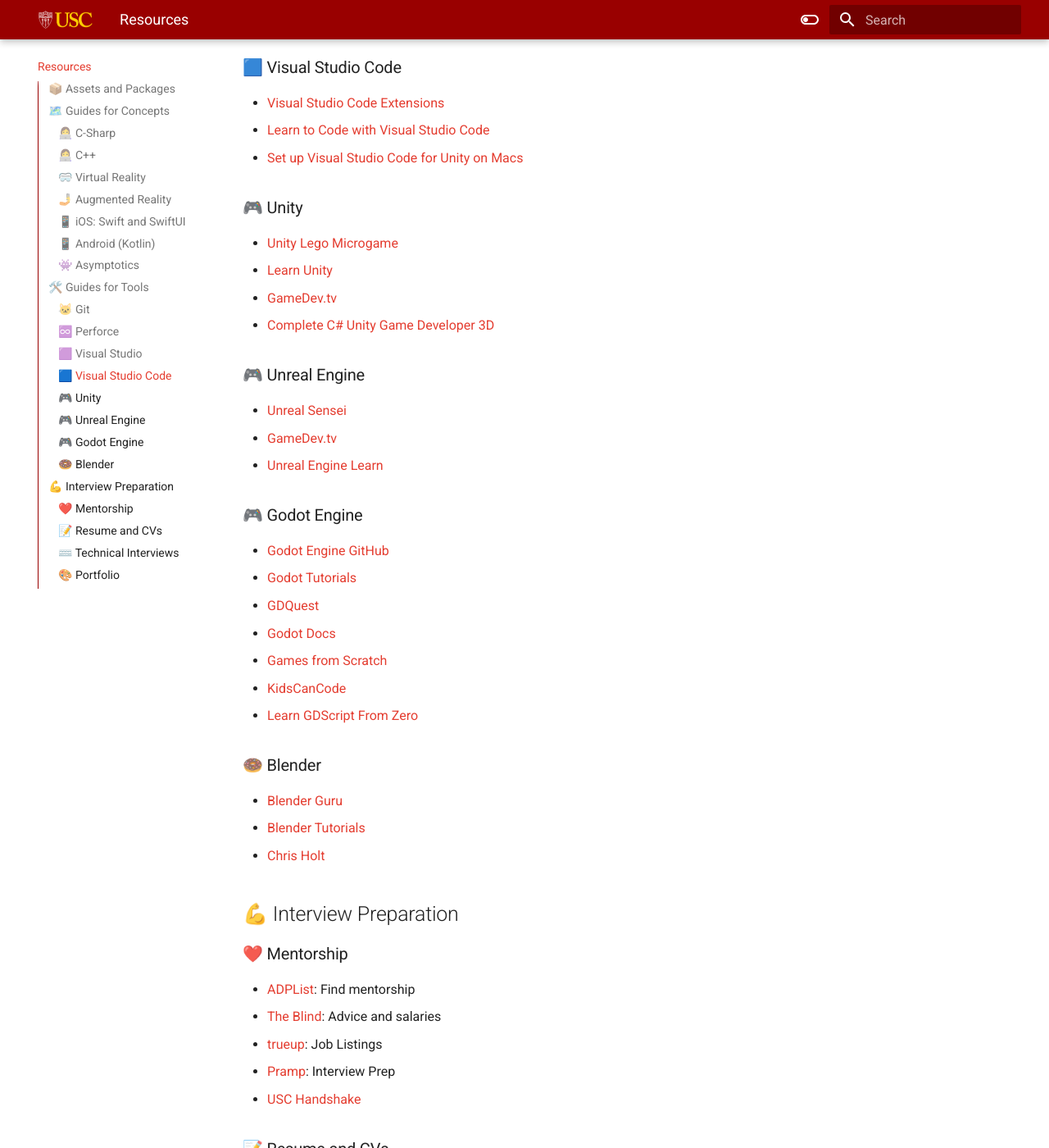
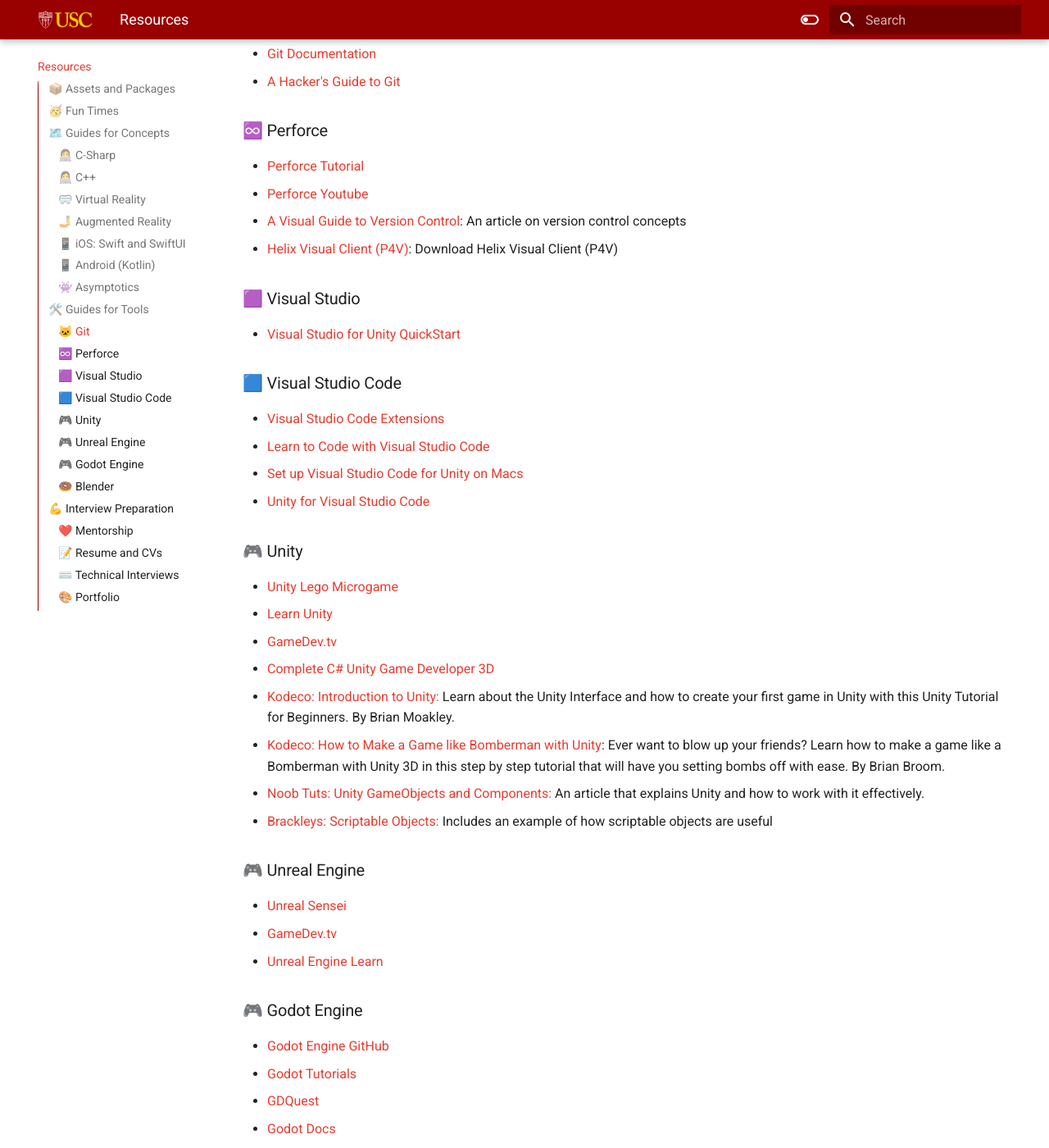
Before and after one commit to usc-ctin583/usc-ctin583.github.io, an MkDocs documentation site: the page built from docs/resources.md, in a window 1280 px wide and 1400 px high, scrolled down 2196 px. Shown: the whole window at 82% size. Built offline with MkDocs 1.6.1 and Material for MkDocs 9.7.7, drawn with Linux system fonts in a browser that asks for light colours; some of the changed text lies outside the part shown.

Commit message:
include sean's resources

```diff
--- a/docs/resources.md
+++ b/docs/resources.md
@@ -3,6 +3,14 @@
 ## 📦 Assets and Packages
 * [Yarn Spinner](): Open-source tool for writing game dialogue
 * [Kenny](https://kenney.nl/): Free game assets
+
+## 🥳 Fun Times
+* [My First 10 Years of Game Development](https://www.youtube.com/watch?v=egukLtEhyP0&ab_channel=SebastianLague): A YouTube video by Sebastian Lague
+* [16 Ways to Kill a Vampire at McDonalds](https://ifdb.org/viewgame?id=s8oklhvdqoo5dv4l): Text adventure game
+* [Lost Pig](https://ifdb.org/viewgame?id=mohwfk47yjzii14w): Text adventure game
+* [Queers in Love at the End of the World](https://w.itch.io/end-of-the-world): NSFW Text adventure game
+* [With Those We Love Alive](https://xrafstar.monster/games/twine/wtwla/): Text adventure game
+* [The Tiniest Room](https://erik108.itch.io/the-tiniest-room): Text adventure game
 
 ## 🗺️ Guides for Concepts
 ### 👩‍💻 C-Sharp
@@ -27,6 +35,7 @@
 * [Create a Multiplayer iOS Game](https://www.youtube.com/watch?v=Snl3oxPifWo&t=1304s&ab_channel=AnyoneCanCode)
 * [Unity Apple Game Center Documentation](https://docs.unity.com/ugs/en-us/manual/authentication/manual/platform-signin-apple-game-center)
 * [Apple Unity Plug-Ins](https://github.com/apple/unityplugins)
+
 ### 📱 Android (Kotlin)
 * [Modern Android App Architecture](https://developer.android.com/courses/pathways/android-architecture)
 * [Android Basics in Kotlin](https://developer.android.com/courses/android-basics-kotlin/course?gclid=Cj0KCQjw84anBhCtARIsAISI-xcH2m9fyvLeWzDrAhPfUWyclJnfLBguh1Ft1AcS-ceRFz-XU3FFsXcaAsOmEALw_wcB&gclsrc=aw.ds)
@@ -41,6 +50,7 @@
 * [Big-O Cheat Sheat](https://www.bigocheatsheet.com/)
 * [USFCA Visualizations](https://www.cs.usfca.edu/~galles/visualization/Algorithms.html)
 * [Data Structures Wikibook](https://en.wikibooks.org/wiki/Data_Structures)
+* [Khan Academy: Adding & Subtracting Vectors](https://www.khanacademy.org/math/precalculus/x9e81a4f98389efdf:vectors/x9e81a4f98389efdf:vector-add-sub/v/adding-and-subtracting-vectors): Build your intuition on adding and subtracting vectors
 
 ## 🛠️ Guides for Tools
 
@@ -54,6 +64,8 @@
 ### ♾️ Perforce
 * [Perforce Tutorial](https://www.perforce.com/manuals/p4guide/Content/P4Guide/chapter.tutorial.html)
 * [Perforce Youtube](https://www.youtube.com/@PerforceSoftware)
+* [A Visual Guide to Version Control](https://betterexplained.com/articles/a-visual-guide-to-version-control/): An article on version control concepts
+* [Helix Visual Client (P4V)](https://www.perforce.com/downloads/helix-visual-client-p4v): Download Helix Visual Client (P4V)
 
 ### 🟪 Visual Studio
 * [Visual Studio for Unity QuickStart](https://learn.microsoft.com/en-us/visualstudio/gamedev/unity/get-started/getting-started-with-visual-studio-tools-for-unity?pivots=macos)
@@ -62,12 +74,17 @@
 * [Visual Studio Code Extensions](https://marketplace.visualstudio.com/vscode)
 * [Learn to Code with Visual Studio Code](https://code.visualstudio.com/learn)
 * [Set up Visual Studio Code for Unity on Macs](https://www.youtube.com/watch?v=ihVAKiJdd40&t=145s&ab_channel=samyam)
+* [Unity for Visual Studio Code](https://marketplace.visualstudio.com/items?itemName=visualstudiotoolsforunity.vstuc)
 
 ### 🎮 Unity
 * [Unity Lego Microgame](https://learn.unity.com/project/lego-template)
 * [Learn Unity](https://learn.unity.com/)
 * [GameDev.tv](https://www.gamedev.tv/)
 * [Complete C# Unity Game Developer 3D](https://www.udemy.com/course/unitycourse2/learn/lecture/24896586?start=15#overview)
+* [Kodeco: Introduction to Unity: ](https://www.kodeco.com/7514-introduction-to-unity-getting-started-part-1-2) Learn about the Unity Interface and how to create your first game in Unity with this Unity Tutorial for Beginners. By Brian Moakley.
+* [Kodeco: How to Make a Game like Bomberman with Unity](https://www.kodeco.com/244-how-to-make-a-game-like-bomberman-with-unity): Ever want to blow up your friends? Learn how to make a game like a Bomberman with Unity 3D in this step by step tutorial that will have you setting bombs off with ease. By Brian Broom.
+* [Noob Tuts: Unity GameObjects and Components: ](https://noobtuts.com/unity/gameobjects-and-components) An article that explains Unity and how to work with it effectively.
+* [Brackleys: Scriptable Objects: ](https://www.youtube.com/watch?v=aPXvoWVabPY&list=PLkrp1Ff_OrPmgGmDEMMhN35WnFdlPnNjh&index=11&ab_channel=Brackeys) Includes an example of how scriptable objects are useful
 
 ### 🎮 Unreal Engine
 * [Unreal Sensei](https://www.youtube.com/watch?v=k-zMkzmduqI&ab_channel=UnrealSensei)
```
Also changed, not shown: docs/sp24/index.md (deleted, +0 -47 lines), docs/sp24/.pages (deleted).
